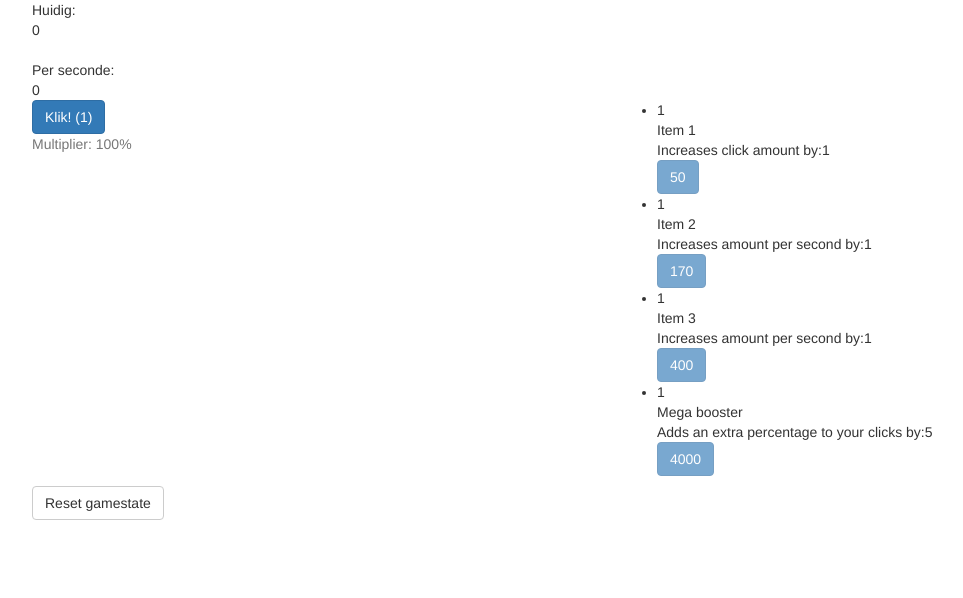
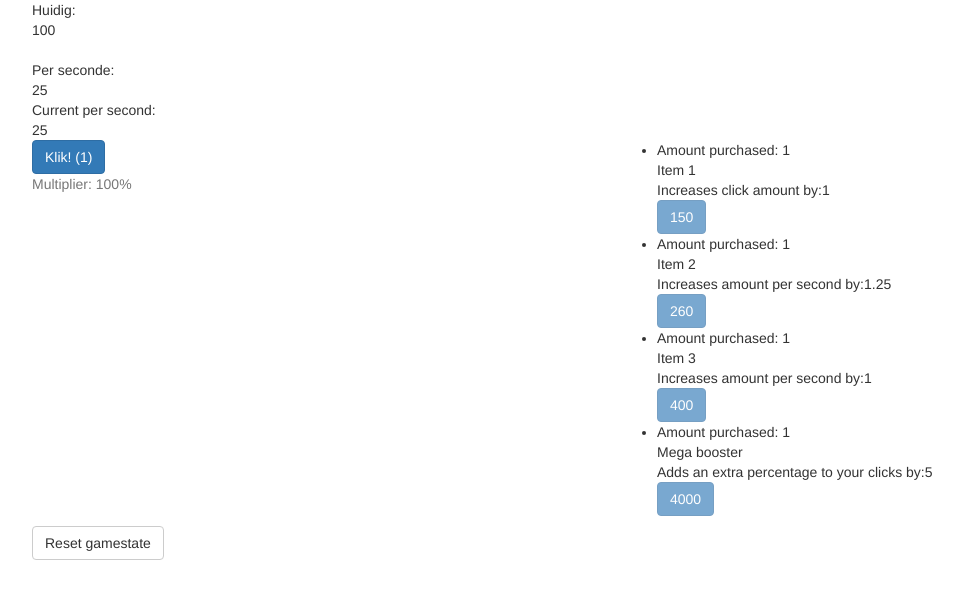
Before and after one commit to timenengwerda/es6-clicker, a website: page index.html in a window 1280 px wide. Shown: the whole page, without its empty margins (38-1001 px from the left). Drawn offline with nearby package versions, Linux system fonts and the light colour scheme; files that its build step writes are made by us from their sources.

Commit message:
Changed balance Added amount per second to show Make upgradeIncrease increase over time

```diff
--- a/index.html
+++ b/index.html
@@ -11,6 +11,7 @@
             <div class="col-xs-12">
                 Huidig: <div id="currentCoinAmount"></div><br>
                 Per seconde: <div id="currentCoinsPerSecond"></div>
+                Current per second: <div id="amountPerSecond"></div>
             </div>
         </div>
         <div class="row">
--- a/js/app.js
+++ b/js/app.js
@@ -1,7 +1,7 @@
 const recipes = [
     {
         title: 'Item 1',
-        price: 50,
+        price: 150,
         level: 1,
         description: 'Increases click amount by:',
         upgrade: {
@@ -11,12 +11,12 @@ const recipes = [
     },
     {
         title: 'Item 2',
-        price: 170,
+        price: 260,
         level: 1,
         description: 'Increases amount per second by:',
         upgrade: {
             type: 'amountPerSecond',
-            increase: 1
+            increase: 1.25
         }
     },
     {
--- a/js/game.js
+++ b/js/game.js
@@ -2,7 +2,7 @@ class Game {
     constructor (options = {}) {
         console.log(options)
         this.currentCoinAmount = (options.currentCoinAmount) ? options.currentCoinAmount : 0
-        this.amountPerSecond = (options.amountPerSecond) ? options.amountPerSecond : 0
+        this.amountPerSecond = (options.amountPerSecond) ? options.amountPerSecond : 25
         this.amountPerClick = (options.amountPerClick) ? options.amountPerClick : 1
         this.clickBonusMultiplier = (options.clickBonusMultiplier) ? options.clickBonusMultiplier : 100
 
@@ -13,6 +13,8 @@ class Game {
 
         this.timer = 0
         this.recipes = new Recipes(options.recipes)
+
+        this.oldAmount = this.currentCoinAmount;
     }
 
     resetGameState = () => {
@@ -82,6 +84,14 @@ class Game {
         localStorage.setItem('gameState', JSON.stringify(gameState))
     }
 
+
+    amountPerSecondCalculated = () => {
+        let newAmount = this.currentCoinAmount - this.oldAmount
+        this.oldAmount = this.currentCoinAmount
+
+        return (newAmount >= 0) ? Math.round(newAmount) : false
+    }
+
     draw = () => {
         /*
         since timers/tickers in Javascript are a P.I.T.A
@@ -91,17 +101,28 @@ class Game {
         let milliseconds = this.defineMillisecondsPassed();
 
         this.timer += milliseconds
+
+        // tick every second
         if (this.timer >= 1000) {
             this.increaseAmountBy(this.getAmountPerSecond() * (this.timer / 1000))
             this.timer = 0
 
             this.recipes.drawRecipes()
             this.save()
+
+
+            const aps = this.amountPerSecondCalculated()
+            if (aps !== false) {
+                document.querySelector('#amountPerSecond').innerHTML = aps
+            }
         }
+
+
 
         document.querySelector('#currentCoinAmount').innerHTML = this.getAmount()
         document.querySelector('#currentCoinsPerSecond').innerHTML = this.getAmountPerSecond()
         document.querySelector('#clickAmount').innerHTML = this.getClickAmount()
         document.querySelector('#bonusMultiplier').innerHTML = this.getBonusMultiplier()
     }
+
 }
--- a/js/recipe.js
+++ b/js/recipe.js
@@ -60,7 +60,8 @@ class Recipe {
                 }
 
                 ++this.level
-                this.price += Math.round(this.price * (.085 * (this.level - 1)))
+                this.price += Math.round(this.price * (.055 * (this.level - 1)))
+                this.upgradeIncreaseprice += Math.round(this.price * (.015 * (this.level - 1)))
 
                 if (this.level >= this.maxLevel) {
                     this.persists = false
@@ -87,7 +88,7 @@ class Recipe {
             })
 
             this.listItem = $('<li />')
-            this.listItem.html(`<span class="level">${this.level}</span><br>
+            this.listItem.html(`Amount purchased: <span class="level">${this.level}</span><br>
                                 <span class="title">${this.title}</span><br>
                                 <span class="description">${this.description}</span><span class="upgradeIncrease">${this.upgradeIncrease}</span>
                                 <br>`).append(this.button)
```
Also changed, not shown: dist/js/app.js, dist/js/game.js, dist/js/recipe.js.
